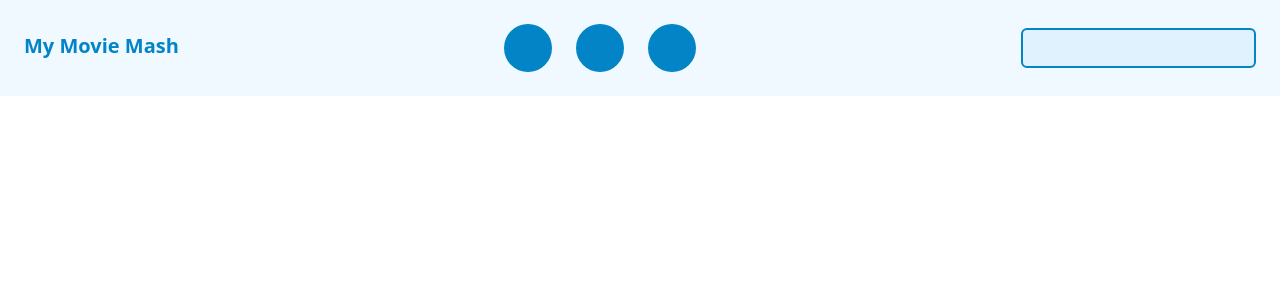
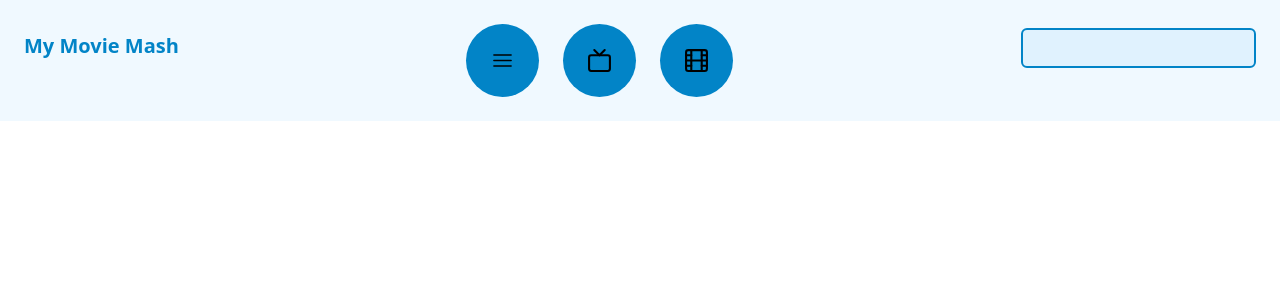
Before and after one commit to ACAUHS/my-movie-mash, a Next.js app: page /components/navbar in a window 1280 px wide. Shown: the top 300 px of the page. Built offline with nearby package versions, Linux system fonts and the light colour scheme.

Commit message:
Add navigation bar icons

```diff
--- a/package.json
+++ b/package.json
@@ -19,6 +19,7 @@
     "next": "13.0.7",
     "react": "18.2.0",
     "react-dom": "18.2.0",
+    "react-icons": "^4.7.1",
     "typescript": "4.9.4"
   },
   "devDependencies": {
--- a/pages/components/navbar.tsx
+++ b/pages/components/navbar.tsx
@@ -1,30 +1,38 @@
-
-
+import { HiBars3 } from "react-icons/hi2";
+import { FiTv, FiFilm } from "react-icons/fi";
 /**
  *
  * @returns Makes the navigation bar to the website.
  */
 
 //make buttons hover text and bigger!
+// Add funtionality to the header
+
+const buttonStyle = 'rounded-full bg-sky-600 p-6 shrink-0 min-h-min max-h-8 hover:cursor-pointer hover:ring-2 ring-sky-800 hover:transition-all hover:duration-150 active:bg-sky-700'
 
 export default function NavBar () {
-    const buttonStyle = 'rounded-full bg-sky-600 p-6 shrink-0 min-h-min max-h-8 hover:cursor-pointer hover:ring-2 ring-sky-800 hover:transition-all hover:duration-150 active:bg-sky-700'
 
     return (
         <div className="bg-sky-50 flex justify-between p-6">
             <header className="text-xl font-bold text-sky-600 mt-2">My Movie Mash</header>
-            <ol className="flex gap-6 justify-between">
+            <div className="flex gap-6 justify-between">
                 <a href='/list'>
-                    <li className={buttonStyle} />
+                    <NavBarIcon icon={<HiBars3 size="25"/>} />
                 </a>
                 <a href='/random-show'>
-                    <li className={buttonStyle} />
+                    <NavBarIcon icon={<FiTv size="25"/>} />
                 </a>
                 <a href='/random-movie'>
-                    <li className={buttonStyle} />
+                    <NavBarIcon icon={<FiFilm size="25"/>} />
                 </a>
-            </ol>
+            </div>
             <input type="search" id="movie-search" className="bg-sky-100 border-2 border-sky-600 rounded-md max-h-10 pt-6 mt-1"/>
         </div>
     )
 }
+
+const NavBarIcon = ({ icon }) => (
+    <div className={buttonStyle}>
+        {icon}
+    </div>
+)
--- a/styles/globals.css
+++ b/styles/globals.css
@@ -89,3 +89,7 @@ a {
         color-scheme: dark;
     }
 }
+
+@layer components {
+
+}
```
Also changed, not shown: 1 other file (tests, documents, lock files or other folders).
